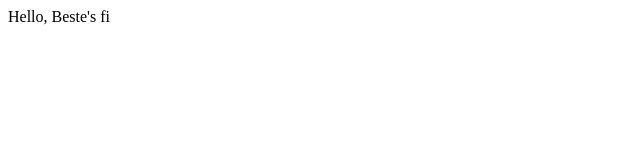
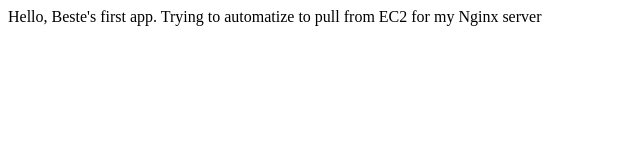
Before and after one commit to bbbayhan/first-ec2-nginx, a plain HTML site: page Downloads/EC2-Project/index.html in a window 1280 px wide. Shown: the whole page, without its empty margins (0-640 px from the left). Drawn offline with Linux system fonts and the light colour scheme.

Commit message:
change index.html

```diff
--- a/Downloads/EC2-Project/index.html
+++ b/Downloads/EC2-Project/index.html
@@ -10,6 +10,6 @@
   </head>
 
   <body>
- <span>Hello, Beste's fi</span>
+ <span>Hello, Beste's first app. Trying to automatize to pull from EC2 for my Nginx server</span>
   </body>
 </html>
```
